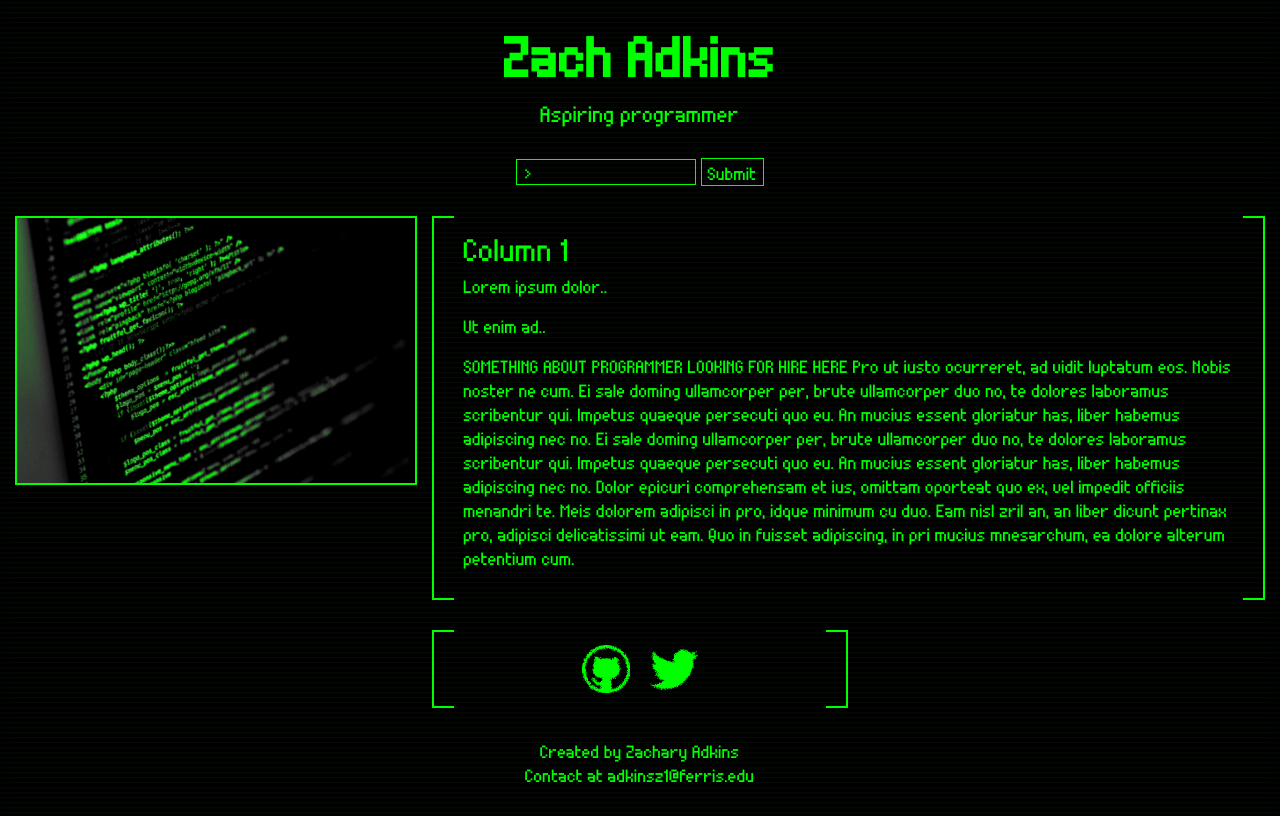
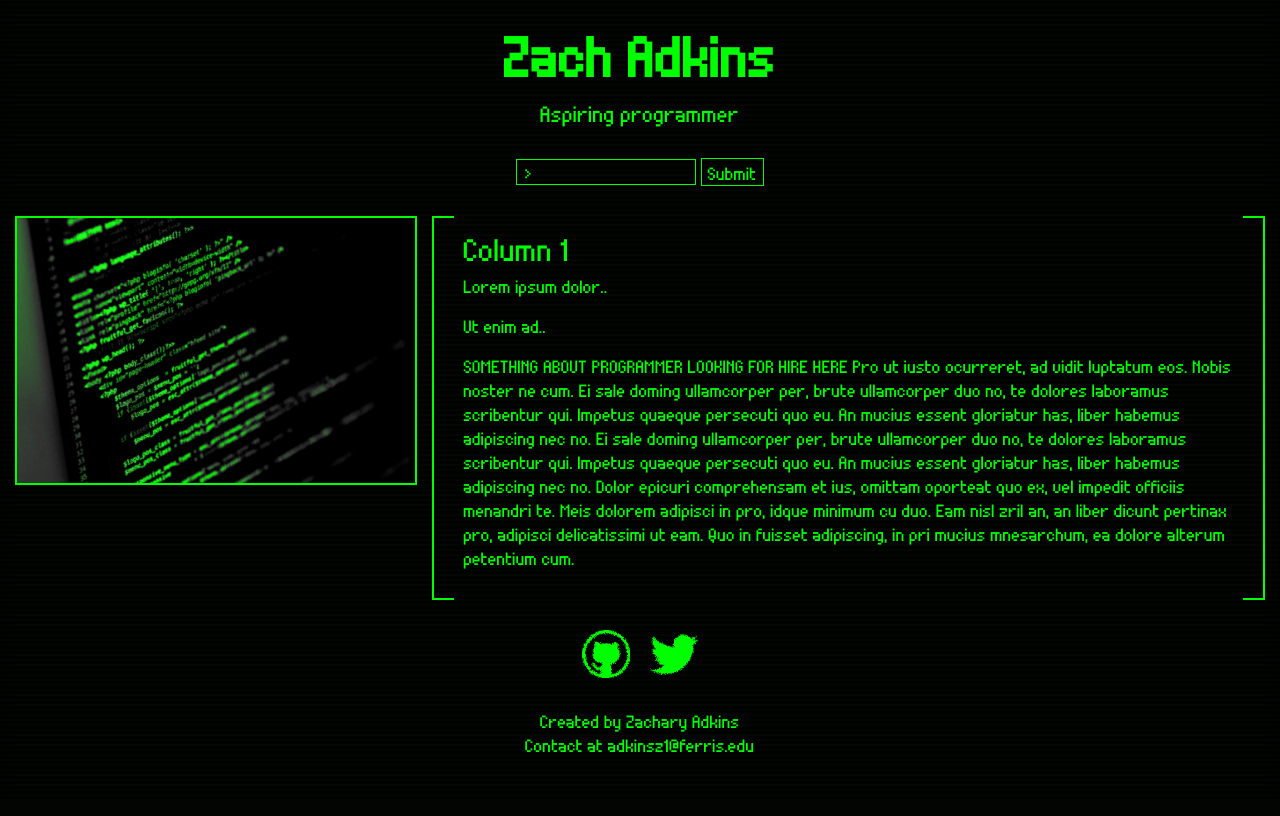
Before and after one commit to Sackodev/PersonalSite, a Flask app: page / in a window 1280 px wide. After the commit the page ends 752 px from the top, so only its background shows below. Run offline with Flask 2, Linux system fonts and the light colour scheme; some libraries are stand-ins or nearby versions.

Commit message:
Testing .gitignore; also small changes in layout.html and style.css

```diff
--- a/app/static/css/style.css
+++ b/app/static/css/style.css
@@ -166,7 +166,8 @@ body {
 }
 
 #socMedia {
-  text-align: center;
+  width: 50%;
+  margin: 0 auto;
   margin-top: 30px;
 }
 
--- a/app/templates/layout.html
+++ b/app/templates/layout.html
@@ -37,19 +37,13 @@
       {% endblock %}
     </div>
 
-    <div class="row">
-      <div class="col-sm-2 col-md-3 col-lg-4 hidden-xs"></div>
-      <div id="socMedia" class="col-xs-12 col-sm-8 col-md-6 col-lg-4 cornerBox">
-        <div class="top left"></div>
-				<div class="top right"></div>
-				<div class="bottom left"></div>
-				<div class="bottom right"></div>
+    <div class="row text-center">
+      <div id="socMedia" class="col-xs-12">
         <div class="socIcon"><a href="#"><img alt="GitHub Link" src="static/img/github-icon.png"></a></div>
         <div class="socIcon"><a href="#"><img alt="Twitter Link" src="static/img/twitter-icon.png"></a></div>
       </div>
-      <div class="col-sm-2 col-md-3 col-lg-4 hidden-xs"></div>
+    </div>
 
-    </div>
     <div class="row">
       <div class="col-sm-12" id="footer">
         Created by Zachary Adkins<br>
```
Also changed, not shown: 1 other file.
